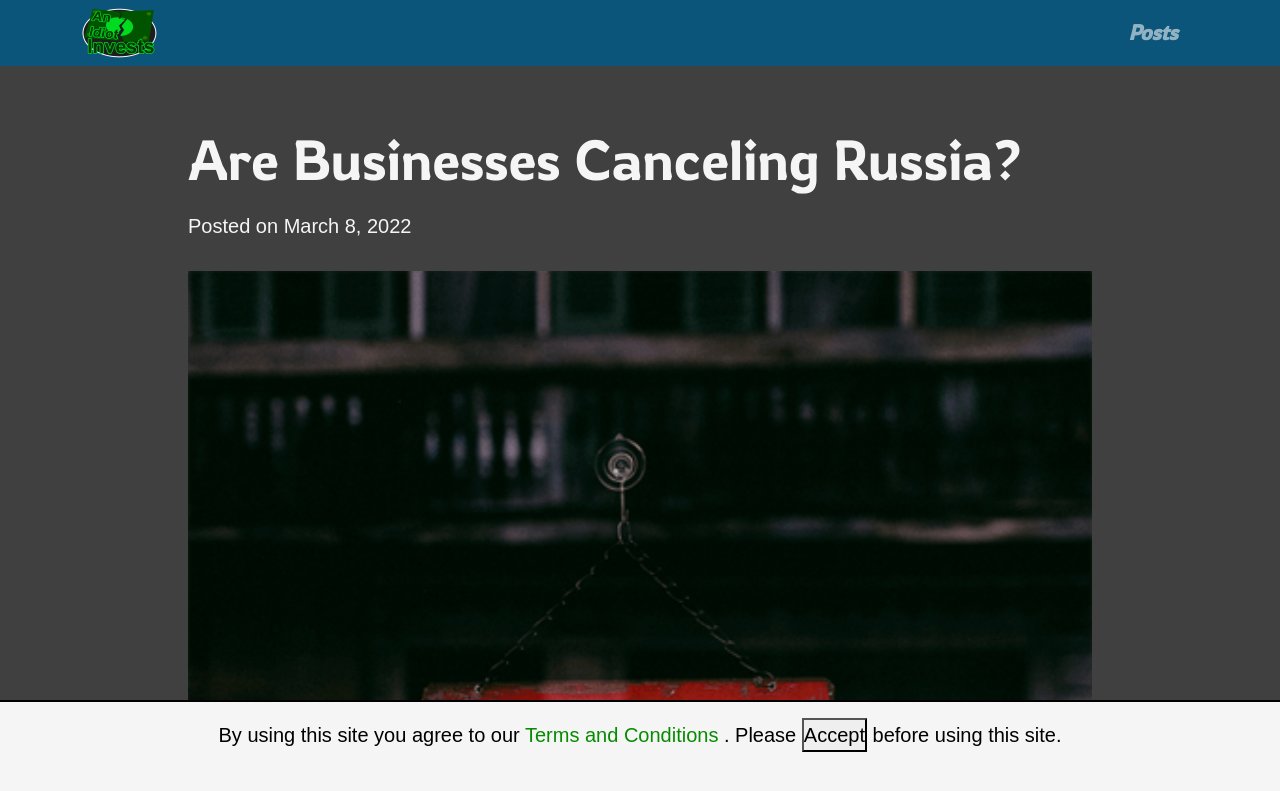
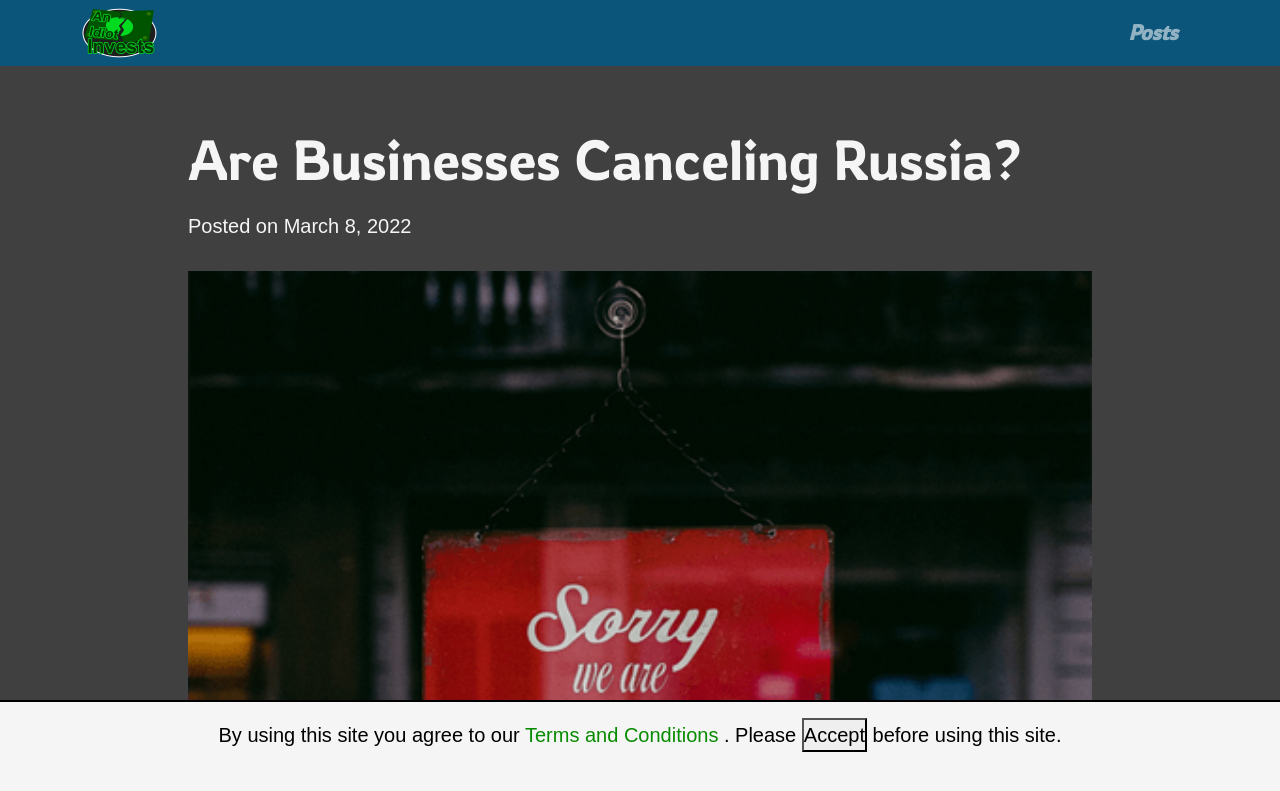
Before and after one commit to AnIdiotInvests/anidiotinvests.github.io, a Jekyll site: the page built from _posts/2022-03-08-are-businesses-canceling-russia.md, in a window 1280 px wide and 900 px high. Shown: the top 791 px of the window. Built offline with Jekyll 4.4.1, drawn with Linux system fonts in a browser that asks for light colours.

Commit message:
image updates

```diff
--- a/_posts/2022-03-08-are-businesses-canceling-russia.md
+++ b/_posts/2022-03-08-are-businesses-canceling-russia.md
@@ -4,7 +4,7 @@ title: "Are Businesses Canceling Russia?"
 date: 2022-03-08 10:21:50
 categories: investing
 permalink: are-businesses-canceling-russia
-imgUrl: /assets/img/close-business-img.png
+imgUrl: /assets/img/close-business-img-2.png
 description: A few companies you might be familiar with; Visa, Mastercard, Netflix, Samsung, TikTok, Nike, BP, GM, Ford, Toyota, Volkswagen, Disney, Spotify, Apple, Microsoft, McDonalds, Pepsi, and even Coca-Cola!
 
 keywords:
@@ -15,7 +15,7 @@ keywords:
   - coca-cola
 ---
 
-<img src="/assets/img/close-business-img.png" alt="IMG Not Found" width="100%"/>
+<img src="/assets/img/close-business-img-2.png" alt="IMG Not Found" width="100%"/>
 -  Photo by <a href="https://www.pexels.com/@shvetsa?utm_content=attributionCopyText&utm_medium=referral&utm_source=pexels">Anna Shvets</a> from Pexels
 
 I think just about everyone is familiar with what is happening in Ukraine at this point.
```
Also changed, not shown: assets/img/close-business-img-2.png (added), assets/img/close-business-img.png (deleted).
